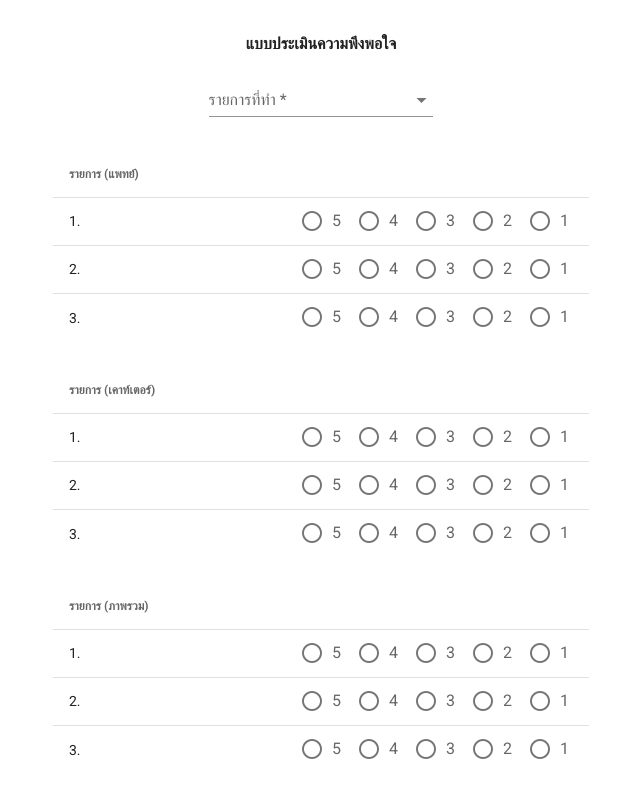
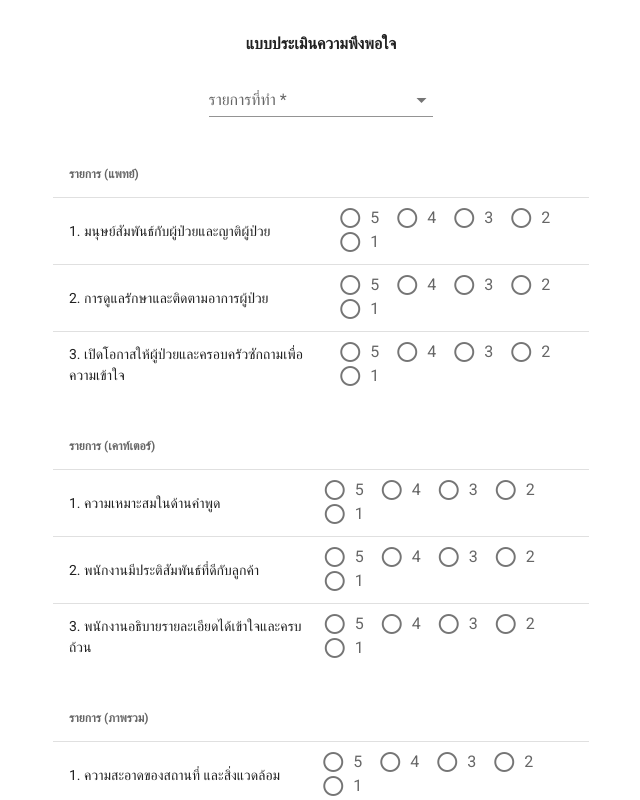
Before and after one commit to youpoko0404/project_beauty-clinic, a Nuxt app: page /satisfaction in a window 1280 px wide. Shown: the top 800 px of the page, without its empty margins (319-959 px from the left). Built offline with nearby package versions, Linux system fonts and the light colour scheme.

Commit message:
login and rate

```diff
--- a/layouts/default.vue
+++ b/layouts/default.vue
@@ -123,7 +123,7 @@ export default {
   data () {
     return {
       clipped: true,
-      drawer: false,
+      drawer: true,
       fixed: false,
       itemslogin: [
         {
--- a/pages/datastaff.vue
+++ b/pages/datastaff.vue
@@ -241,7 +241,9 @@
               Rating
             </v-toolbar-title>
             <v-row justify="end">
+              <p class="mt-5 mr-4">
                 ผู้ประเมินจำนวณ {{ sumLength }} คน
+              </p>
             </v-row>
           </v-toolbar>
           <v-tabs vertical>
@@ -286,8 +288,9 @@
                   </v-row>
                   <v-row>
                     <p class="mt-5">
-                      Etiam ut purus 1
+                      1. มนุษย์สัมพันธ์กับผู้ป่วยและญาติผู้ป่วย
                     </p>
+                    <v-row justify="end">
                       <v-rating
                         v-model="sumDc.sumDc1"
                         background-color="grey lighten-2"
@@ -296,14 +299,16 @@
                         readonly
                         half-increments
                       />
-                    <p class="mt-5">
+                      <p class="mt-5 mr-5">
                         {{ sumDc.sumDc1.toFixed(2) }}
                       </p>
                     </v-row>
+                  </v-row>
                   <v-row>
                     <p class="mt-5">
-                      Etiam ut purus 2
+                      2. การดูแลรักษาและติดตามอาการผู้ป่วย
                     </p>
+                    <v-row justify="end">
                       <v-rating
                         v-model="sumDc.sumDc2"
                         background-color="grey lighten-2"
@@ -312,14 +317,16 @@
                         readonly
                         half-increments
                       />
-                    <p class="mt-5">
+                      <p class="mt-5 mr-5">
                         {{ sumDc.sumDc2.toFixed(2) }}
                       </p>
                     </v-row>
+                  </v-row>
                   <v-row>
                     <p class="mt-5">
-                      Etiam ut purus 3
+                      3. เปิดโอกาสให้ผู้ป่วยและครอบครัวซักถามเพื่อความเข้าใจ
                     </p>
+                    <v-row justify="end">
                       <v-rating
                         v-model="sumDc.sumDc3"
                         background-color="grey lighten-2"
@@ -328,9 +335,10 @@
                         readonly
                         half-increments
                       />
-                    <p class="mt-5">
+                      <p class="mt-5 mr-5">
                         {{ sumDc.sumDc3.toFixed(2) }}
                       </p>
+                    </v-row>
                   </v-row>
                 </v-card-text>
               </v-card>
@@ -340,8 +348,9 @@
                 <v-card-text>
                   <v-row>
                     <p class="mt-5">
-                      Etiam ut purus 1
+                      1. ความเหมาะสมในด้านคำพูด
                     </p>
+                    <v-row justify="end">
                       <v-rating
                         v-model="sumCt.sumCt1"
                         background-color="grey lighten-2"
@@ -350,14 +359,16 @@
                         readonly
                         half-increments
                       />
-                    <p class="mt-5">
+                      <p class="mt-5 mr-5">
                         {{ sumCt.sumCt1.toFixed(2) }}
                       </p>
                     </v-row>
+                  </v-row>
                   <v-row>
                     <p class="mt-5">
-                      Etiam ut purus 2
+                      2.พนักงานมีประติสัมพันธ์ที่ดีกับลูกค้า
                     </p>
+                    <v-row justify="end">
                       <v-rating
                         v-model="sumCt.sumCt2"
                         background-color="grey lighten-2"
@@ -366,14 +377,16 @@
                         readonly
                         half-increments
                       />
-                    <p class="mt-5">
+                      <p class="mt-5 mr-5">
                         {{ sumCt.sumCt2.toFixed(2) }}
                       </p>
                     </v-row>
+                  </v-row>
                   <v-row>
                     <p class="mt-5">
-                      Etiam ut purus 3
+                      3. พนักงานอธิบายรายละเอียดได้เข้าใจและครบถ้วน
                     </p>
+                    <v-row justify="end">
                       <v-rating
                         v-model="sumCt.sumCt3"
                         background-color="grey lighten-2"
@@ -382,9 +395,10 @@
                         readonly
                         half-increments
                       />
-                    <p class="mt-5">
+                      <p class="mt-5 mr-5">
                         {{ sumCt.sumCt3.toFixed(2) }}
                       </p>
+                    </v-row>
                   </v-row>
                 </v-card-text>
               </v-card>
@@ -394,8 +408,9 @@
                 <v-card-text>
                   <v-row>
                     <p class="mt-5">
-                      Etiam ut purus 1
+                      1. ความสะอาดของสถานที่ และสิ่งแวดล้อม
                     </p>
+                    <v-row justify="end">
                       <v-rating
                         v-model="sumOw.sumOw1"
                         background-color="grey lighten-2"
@@ -404,14 +419,16 @@
                         readonly
                         half-increments
                       />
-                    <p class="mt-5">
+                      <p class="mt-5 mr-5">
                         {{ sumOw.sumOw1.toFixed(2) }}
                       </p>
                     </v-row>
+                  </v-row>
                   <v-row>
                     <p class="mt-5">
-                      Etiam ut purus 2
+                      2. คุณภาพและความทันสมัยของอุปกรณ์/เครื่องมือ
                     </p>
+                    <v-row justify="end">
                       <v-rating
                         v-model="sumOw.sumOw2"
                         background-color="grey lighten-2"
@@ -420,14 +437,16 @@
                         readonly
                         half-increments
                       />
-                    <p class="mt-5">
+                      <p class="mt-5 mr-5">
                         {{ sumOw.sumOw2.toFixed(2) }}
                       </p>
                     </v-row>
+                  </v-row>
                   <v-row>
                     <p class="mt-5">
-                      Etiam ut purus 3
+                      3. การจัดสถานที่สะดวกในการเข้ารับบริการ
                     </p>
+                    <v-row justify="end">
                       <v-rating
                         v-model="sumOw.sumOw3"
                         background-color="grey lighten-2"
@@ -436,9 +455,10 @@
                         readonly
                         half-increments
                       />
-                    <p class="mt-5">
+                      <p class="mt-5 mr-5">
                         {{ sumOw.sumOw3.toFixed(2) }}
                       </p>
+                    </v-row>
                   </v-row>
                 </v-card-text>
               </v-card>
--- a/pages/satisfaction.vue
+++ b/pages/satisfaction.vue
@@ -37,7 +37,7 @@
                   </thead>
                   <tbody>
                     <tr>
-                      <td>1.</td>
+                      <td>1. มนุษย์สัมพันธ์กับผู้ป่วยและญาติผู้ป่วย</td>
                       <td>
                         <v-row justify-sm="end" align="center">
                           <v-radio-group
@@ -69,7 +69,7 @@
                       </td>
                     </tr>
                     <tr>
-                      <td>2.</td>
+                      <td>2. การดูแลรักษาและติดตามอาการผู้ป่วย</td>
                       <td>
                         <v-row justify="end">
                           <v-radio-group
@@ -101,7 +101,7 @@
                       </td>
                     </tr>
                     <tr>
-                      <td>3.</td>
+                      <td>3. เปิดโอกาสให้ผู้ป่วยและครอบครัวซักถามเพื่อความเข้าใจ</td>
                       <td>
                         <v-row justify="end">
                           <v-radio-group
@@ -154,7 +154,7 @@
                   </thead>
                   <tbody>
                     <tr>
-                      <td>1.</td>
+                      <td>1. ความเหมาะสมในด้านคำพูด</td>
                       <td>
                         <v-row justify="end">
                           <v-radio-group
@@ -186,7 +186,7 @@
                       </td>
                     </tr>
                     <tr>
-                      <td>2.</td>
+                      <td>2. พนักงานมีประติสัมพันธ์ที่ดีกับลูกค้า</td>
                       <td>
                         <v-row justify="end">
                           <v-radio-group
@@ -218,7 +218,7 @@
                       </td>
                     </tr>
                     <tr>
-                      <td>3.</td>
+                      <td>3. พนักงานอธิบายรายละเอียดได้เข้าใจและครบถ้วน</td>
                       <td>
                         <v-row justify="end">
                           <v-radio-group
@@ -271,7 +271,7 @@
                   </thead>
                   <tbody>
                     <tr>
-                      <td>1.</td>
+                      <td>1. ความสะอาดของสถานที่ และสิ่งแวดล้อม</td>
                       <td>
                         <v-row justify="end">
                           <v-radio-group
@@ -303,7 +303,7 @@
                       </td>
                     </tr>
                     <tr>
-                      <td>2.</td>
+                      <td>2. คุณภาพและความทันสมัยของอุปกรณ์/เครื่องมือ</td>
                       <td>
                         <v-row justify="end">
                           <v-radio-group
@@ -335,7 +335,7 @@
                       </td>
                     </tr>
                     <tr>
-                      <td>3.</td>
+                      <td>3. การจัดสถานที่สะดวกในการเข้ารับบริการ</td>
                       <td>
                         <v-row justify="end">
                           <v-radio-group
```
Also changed, not shown: pages/index.vue (+7 -2 lines). Lines whose indentation alone changed are shown as unchanged.
